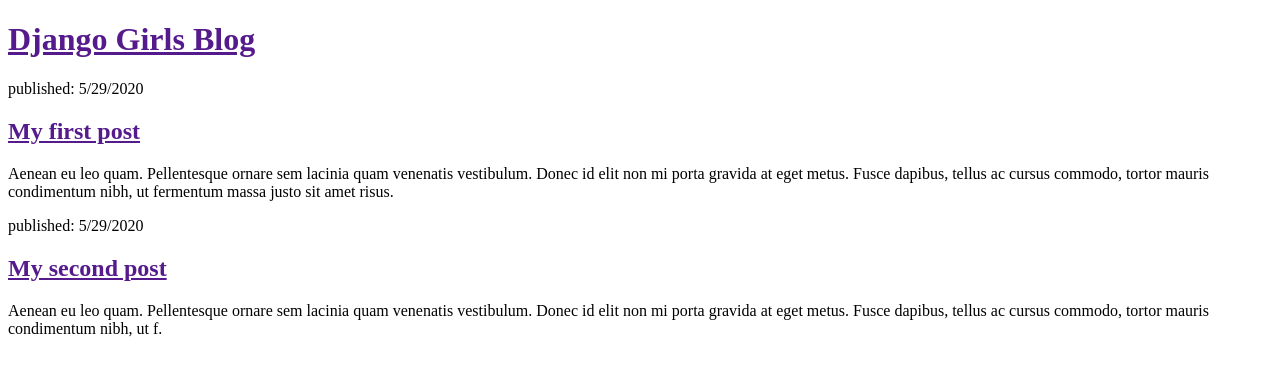
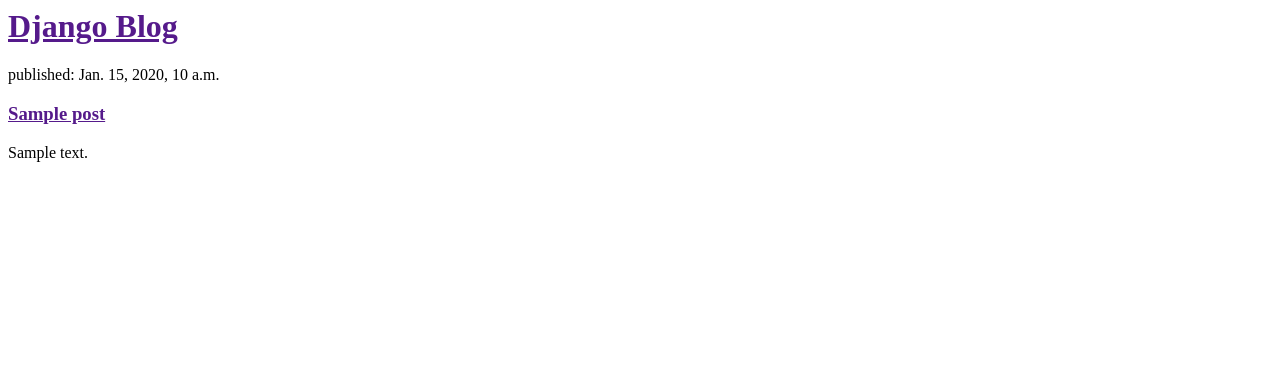
Before and after one commit to jinho6225/python_Django_blog, a Django app: page / in a window 1280 px wide. Shown: the top 376 px of the page. Run offline with Django 3.2, Linux system fonts and the light colour scheme; tables that the repository leaves empty hold one stand-in row (values such as "Sample post").

Commit message:
modified templates to display posts from db

```diff
--- a/blog/templates/blog/post_list.html
+++ b/blog/templates/blog/post_list.html
@@ -1,34 +1,19 @@
-<!DOCTYPE html>
-<html lang="en">
+<html>
   <head>
-    <meta charset="UTF-8" />
-    <meta name="viewport" content="width=device-width, initial-scale=1.0" />
+    <title>Django</title>
   </head>
 
   <body>
     <div>
-      <h1><a href="">Django Girls Blog</a></h1>
+      <h1><a href="">Django Blog</a></h1>
     </div>
 
+    {% for post in posts %}
     <div>
-      <p>published: 5/29/2020</p>
-      <h2><a href="">My first post</a></h2>
-      <p>
-        Aenean eu leo quam. Pellentesque ornare sem lacinia quam venenatis
-        vestibulum. Donec id elit non mi porta gravida at eget metus. Fusce
-        dapibus, tellus ac cursus commodo, tortor mauris condimentum nibh, ut
-        fermentum massa justo sit amet risus.
-      </p>
+      <p>published: {{ post.published_date }}</p>
+      <h3><a href="">{{ post.title }}</a></h3>
+      <p>{{ post.text | linebreaksbr }}</p>
     </div>
-
-    <div>
-      <p>published: 5/29/2020</p>
-      <h2><a href="">My second post</a></h2>
-      <p>
-        Aenean eu leo quam. Pellentesque ornare sem lacinia quam venenatis
-        vestibulum. Donec id elit non mi porta gravida at eget metus. Fusce
-        dapibus, tellus ac cursus commodo, tortor mauris condimentum nibh, ut f.
-      </p>
-    </div>
+    {% endfor %}
   </body>
 </html>
--- a/blog/views.py
+++ b/blog/views.py
@@ -1,5 +1,9 @@
 from django.shortcuts import render
+from .models import Post
+from django.utils import timezone
 
 # Create your views here.
 def post_list(request):
-    return render(request, 'blog/post_list.html', {})
+    posts = Post.objects.filter(published_date__lte=timezone.now()).order_by('published_date')
+    posts = list(posts)
+    return render(request, 'blog/post_list.html', {'posts': posts})
```
